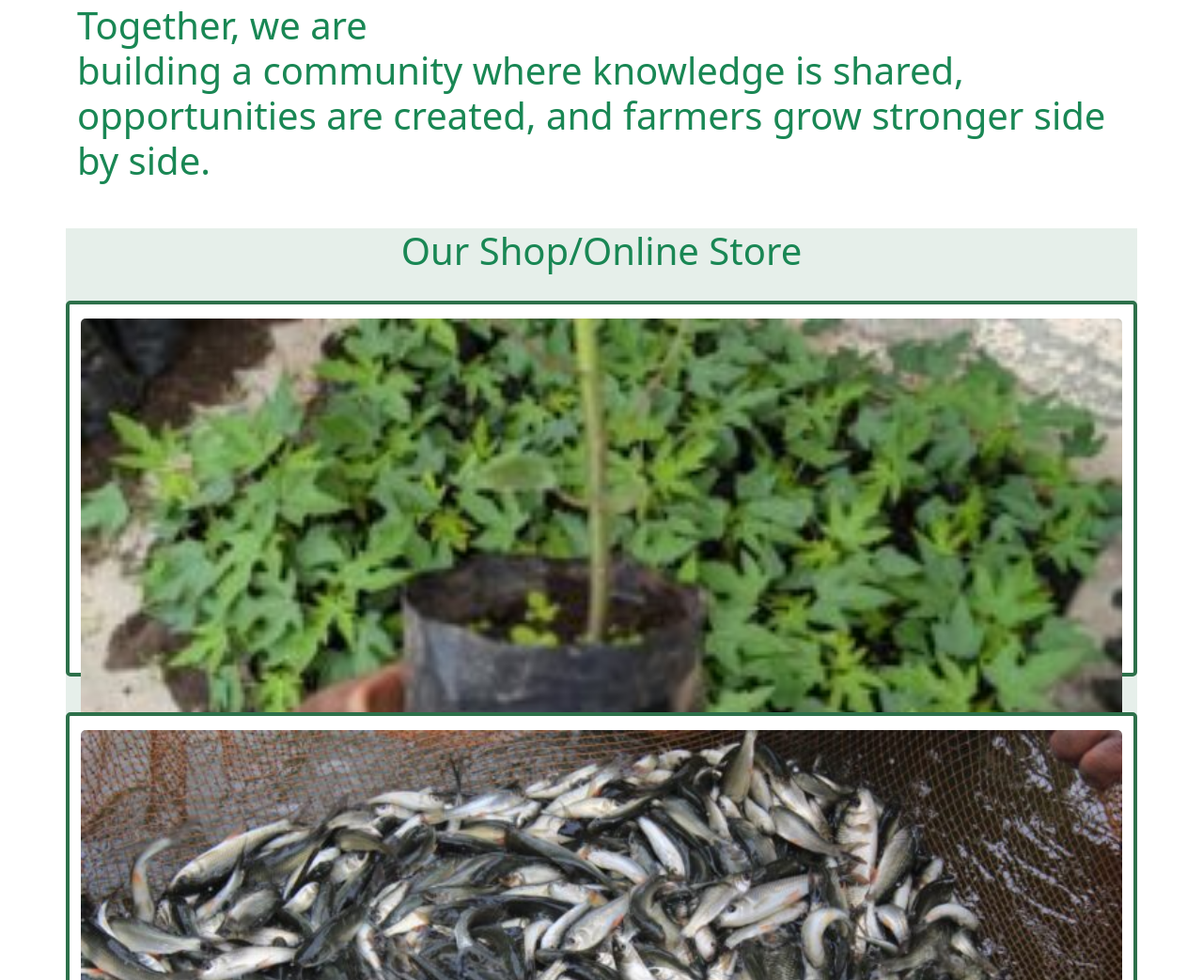
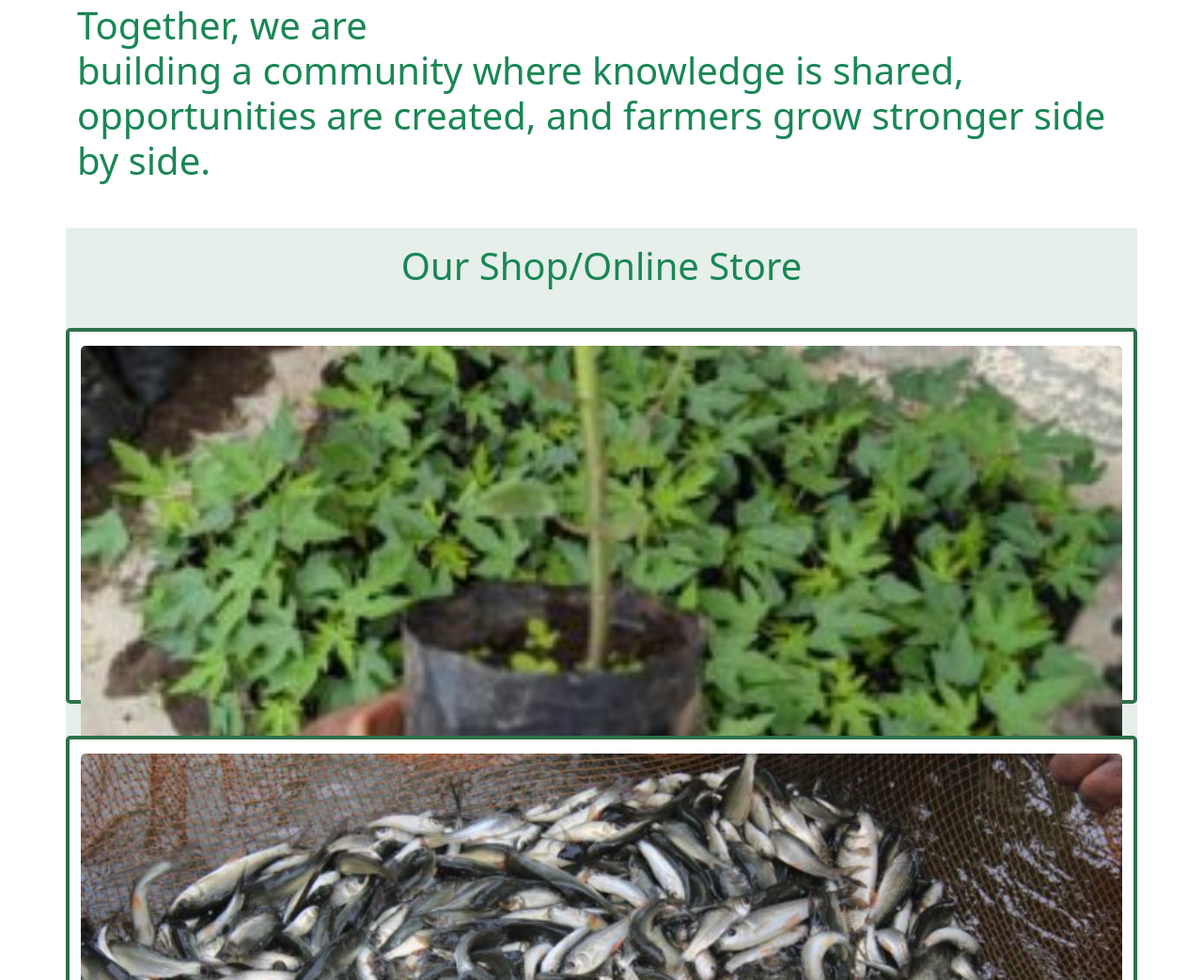
Before and after one commit to Mrverlino/Heirloomharvest, a plain HTML site: page index.html in a window 1280 px wide. Shown: the part 10040-11083 px from the top of the page at 94% size. Drawn offline with nearby package versions, Linux system fonts and the light colour scheme.

Commit message:
restore padding in shop section

```diff
--- a/index.html
+++ b/index.html
@@ -400,7 +400,7 @@
 
 <!-- Start shop -->
  <section class="shopsection mt-5 row sm-12">
-    <h1 class="text-success text-center " >Our Shop/Online Store </h1>
+    <h1 class="text-success text-center p-3" >Our Shop/Online Store </h1>
 
     <div class="farmpcard ">
     <div class="farmpimage">
```
